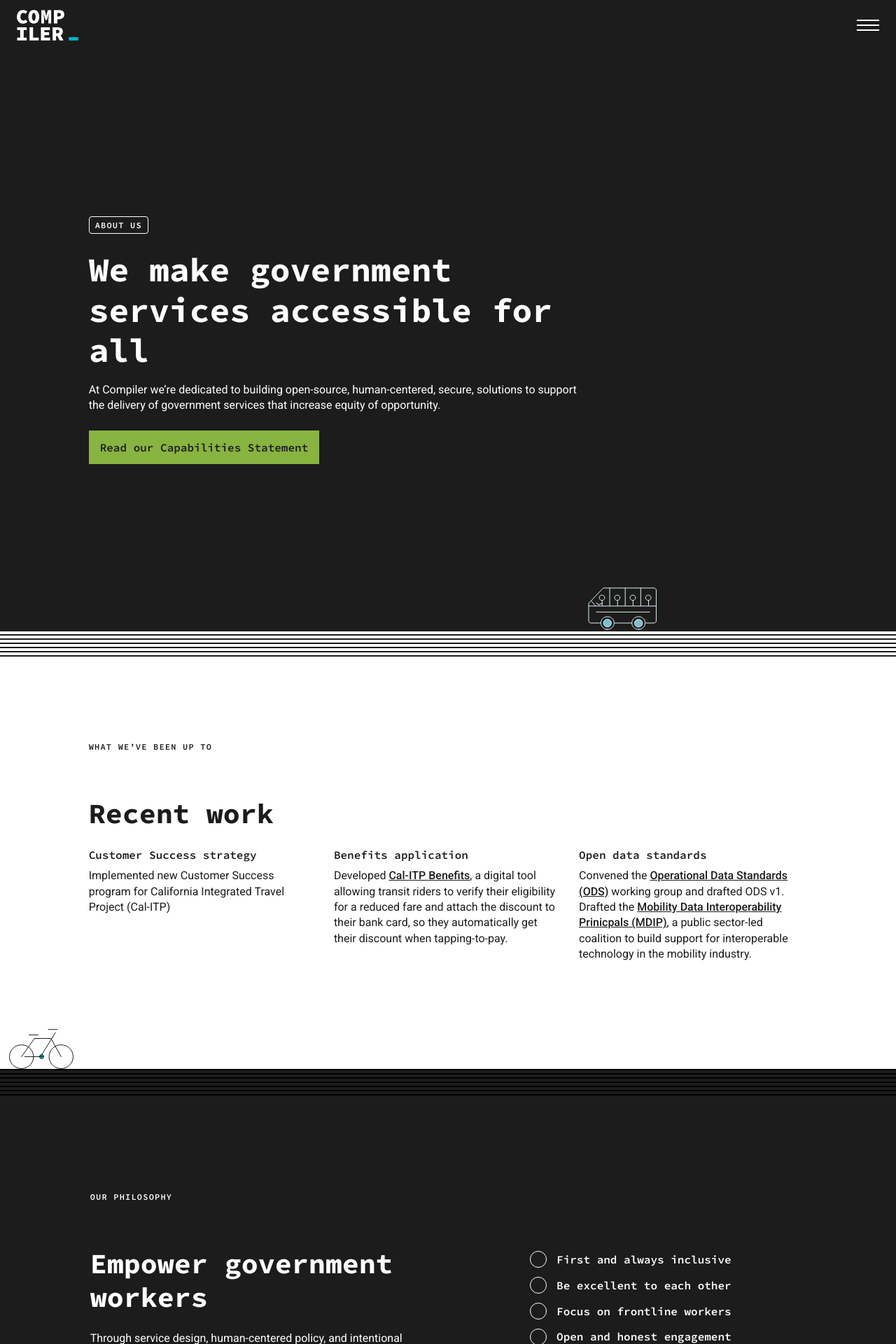
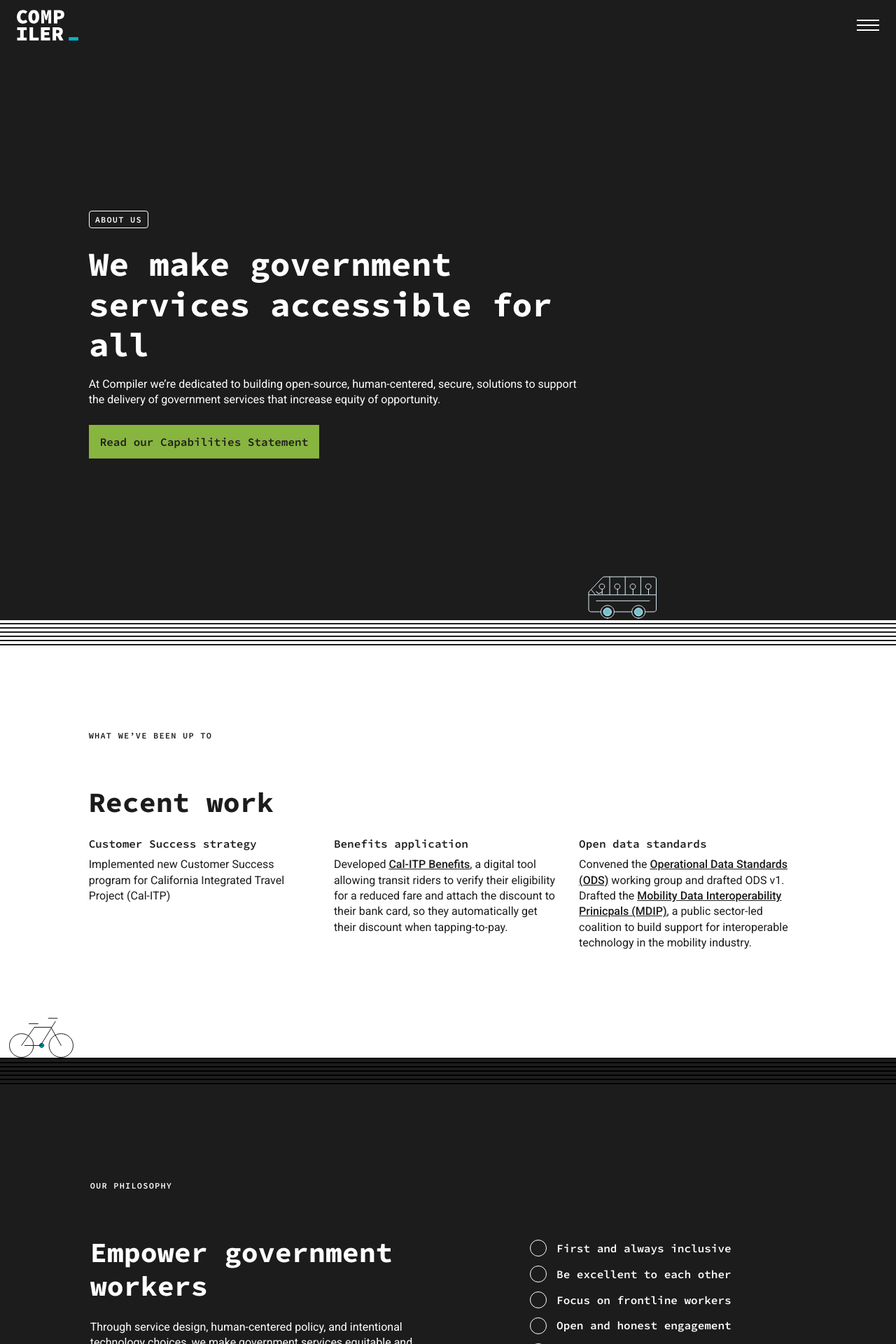
Before and after one commit to compilerla/compiler.la, a Jekyll site: the page built from about.html, in a window 1280 px wide. Shown: the top 1920 px of the page at 70% size. Built offline with Jekyll 4.4.1, drawn with Linux system fonts in a browser that asks for light colours.

Commit message:
fix(about): make top part 16px shorter

```diff
--- a/styles/base.css
+++ b/styles/base.css
@@ -268,7 +268,7 @@ header {
 }
 
 .h-100vh-minus-nav {
-    height: calc(100vh - 72px);
+    height: calc(100vh - 88px); /* 72px height nav + 16 px */
     min-height: 760px;
 }
 
```
